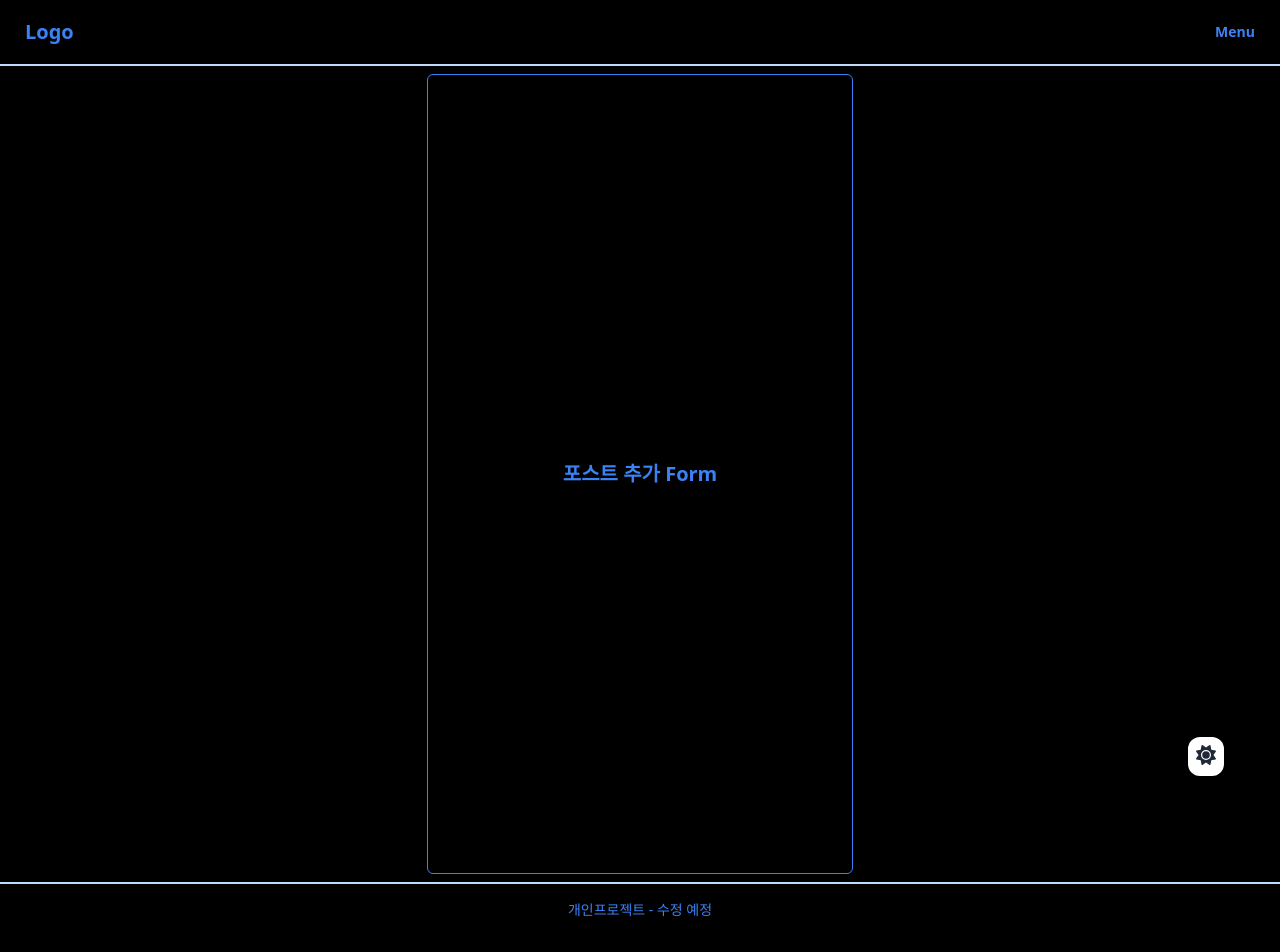
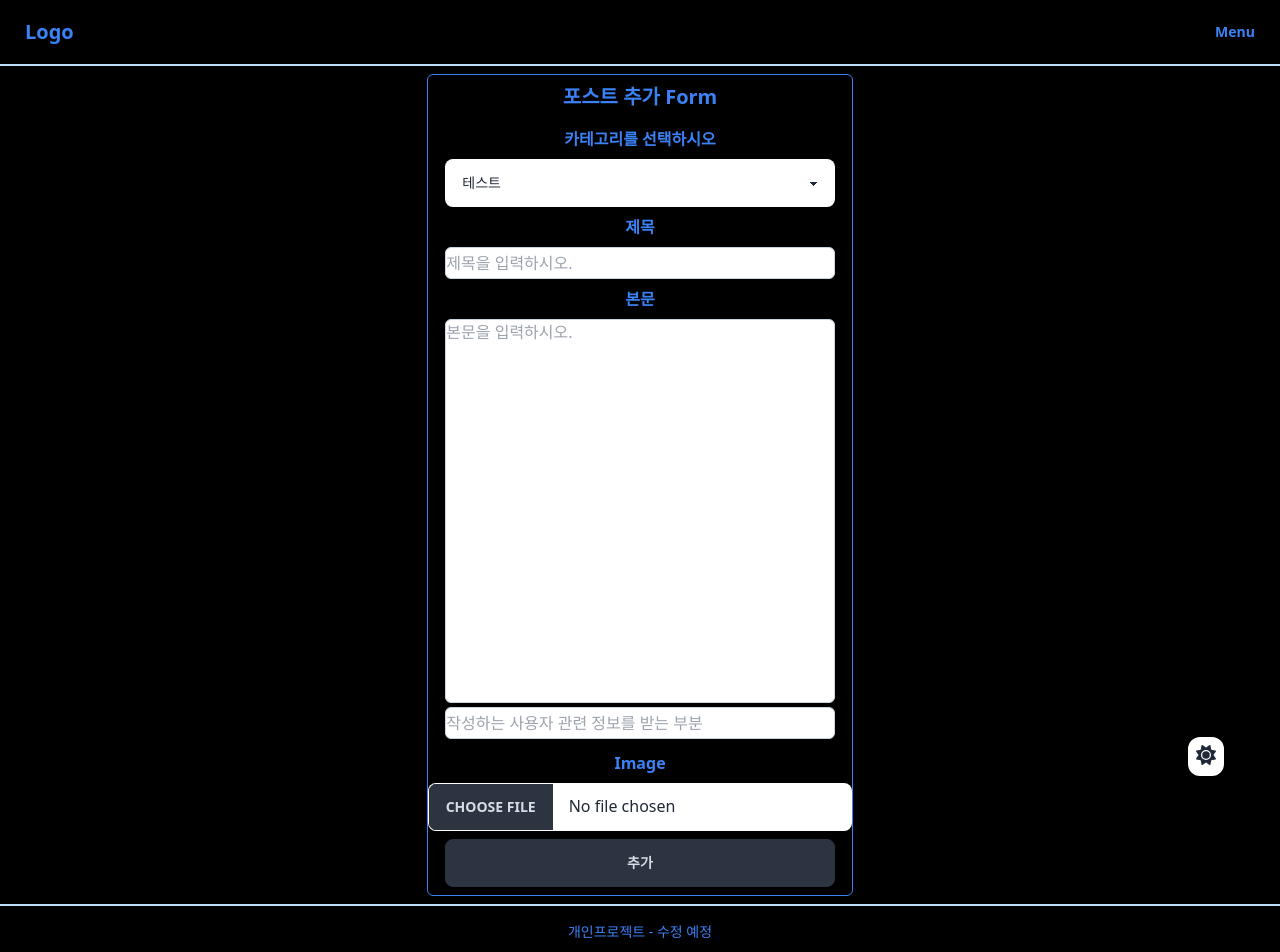
Before and after one commit to Runor0624/Hatsori-FE, a Next.js app: page /post/add in a window 1280 px wide. Shown: the top 952 px of the page. Built offline with nearby package versions, Linux system fonts and the light colour scheme.

Commit message:
[Add] 각 컴포넌트 UI 초안 추가

```diff
--- a/components/Auth/Login.tsx
+++ b/components/Auth/Login.tsx
@@ -6,6 +6,13 @@ export default function LoginForm () {
 				<h1 className="py-2 text-xl font-bold text-blue-500 dark:text-slate-500">로그인 Form</h1>
 				<p className="py-2 font-bold text-blue-500 dark:text-slate-500">투입 항목 : ID, PW</p>
 				{/* React-Hook-Form으로 데이터 입력이 안될 경우 에러 텍스트 출력 */}
+				<label className="font-bold p-2 text-blue-500 dark:text-slate-500">ID</label>
+				<input className="w-11/12 h-8 border border-slate-300 rounded-md" placeholder="가입한 ID를 입력하시오." />
+
+				<label className="font-bold p-2 text-blue-500 dark:text-slate-500">Password</label>
+				<input className="w-11/12 h-8 border border-slate-300 rounded-md" type="password" placeholder="가입한 Password를 입력하시오." />
+
+				<button className="btn btn-neutral cursor-pointer m-2 w-11/12" type="submit">로그인</button>
 			</form>
 		</>
 	)
--- a/components/Auth/MyPage.tsx
+++ b/components/Auth/MyPage.tsx
@@ -2,8 +2,12 @@
 export default function Mypage () {
 	return (
 		<>
-			<div className="m-auto flex flex-col justify-center items-center border border-blue-500 rounded-md min-h-screen w-2/3 lg:w-1/3">
-				<h1>Test</h1>
+			<div className="m-auto flex flex-col justify-center items-center border border-blue-500 rounded-md w-2/3 lg:w-1/3">
+				<label className="font-bold p-2 text-blue-500 dark:text-slate-500">ID</label>
+				<input className="w-11/12 h-8 border border-slate-300 rounded-md" placeholder="ID." />
+
+				<label className="font-bold p-2 text-blue-500 dark:text-slate-500">Nickname</label>
+				<input className="w-11/12 h-8 border border-slate-300 rounded-md m-1" placeholder="NickName." />
 			</div>
 		</>
 	)
--- a/components/Auth/SignUp.tsx
+++ b/components/Auth/SignUp.tsx
@@ -6,6 +6,19 @@ export default function SignUpForm () {
 				<h1 className="py-2 text-xl font-bold text-blue-500 dark:text-slate-500">회원가입 Form</h1>
 				<p className="py-2 font-bold text-blue-500 dark:text-slate-500">투입 항목 : ID, PW, 닉네임, 사용자 프로필 이미지 (이 부분은 선택 사항)</p>
 				{/* React-Hook-Form으로 데이터 입력이 안될 경우 에러 텍스트 출력 */}
+				<label className="font-bold p-2 text-blue-500 dark:text-slate-500">ID</label>
+				<input className="w-11/12 h-8 border border-slate-300 rounded-md" placeholder="사용할 ID를 입력하시오." />
+
+				<label className="font-bold p-2 text-blue-500 dark:text-slate-500">Password</label>
+				<input className="w-11/12 h-8 border border-slate-300 rounded-md" type="password" placeholder="사용할 Password를 입력하시오." />
+
+				<label className="font-bold p-2 text-blue-500 dark:text-slate-500">Nickname</label>
+				<input className="w-11/12 h-8 border border-slate-300 rounded-md" placeholder="사용할 NickName를 입력하시오." />
+
+				<label className="font-bold p-2 text-blue-500 dark:text-slate-500">Profile Image</label>
+				<input type="file" className="file-input w-full max-w-md" />
+
+				<button className="btn btn-neutral cursor-pointer m-2 w-11/12" type="submit">회원가입</button>
 			</form>
 		</>
 	)
--- a/components/Notice/AddForm.tsx
+++ b/components/Notice/AddForm.tsx
@@ -4,8 +4,23 @@ export default function AddForm() {
 	return (
 		<>
 			<form className="m-auto flex flex-col justify-center items-center border border-blue-500 rounded-md min-h-screen w-2/3 lg:w-1/3">
-				<h1 className="py-2 text-xl font-bold text-blue-500 dark:text-slate-500">공지사항 추가 Form</h1>
 				{/* 들어갈 내용 - 제목, 설명, 카테고리? */}
+				<label className="font-bold p-2 text-blue-500 dark:text-slate-500">카테고리를 선택하시오</label>
+				<select className="select w-11/12 max-w-md">
+				<option disabled selected>테스트</option>
+				<option>테스트</option>
+				<option>테스트2</option>
+				<option>테스트3</option>
+				</select>
+
+				<label className="font-bold p-2 text-blue-500 dark:text-slate-500">제목</label>
+				<input className="w-11/12 h-8 border border-slate-300 rounded-md" placeholder="공지사항의 제목을 입력하시오." />
+
+				<label className="font-bold p-2 text-blue-500 dark:text-slate-500">본문</label>
+				<textarea className="w-11/12 h-96 border border-slate-300 rounded-md resize-none" placeholder="공지사항의 본문을 입력하시오." />
+
+				<input className="w-11/12 h-8 border border-slate-300 rounded-md my-1"  placeholder="작성하는 사용자 관련 정보를 받는 부분" />
+				<button className="btn btn-neutral cursor-pointer m-2 w-11/12" type="submit">공지사항 추가</button>
 			</form>
 		</>
 	)
--- a/components/Post/AddForm.tsx
+++ b/components/Post/AddForm.tsx
@@ -6,6 +6,25 @@ export default function AddForm() {
 			<form className="m-auto flex flex-col justify-center items-center border border-blue-500 rounded-md min-h-screen w-2/3 lg:w-1/3">
 				<h1 className="py-2 text-xl font-bold text-blue-500 dark:text-slate-500">포스트 추가 Form</h1>
 				{/* 들어갈 내용 - 제목, 본문, 카테고리?, 이미지 2장 (선택) */}
+				<label className="font-bold p-2 text-blue-500 dark:text-slate-500">카테고리를 선택하시오</label>
+				<select className="select w-11/12 max-w-md">
+				<option disabled selected>테스트</option>
+				<option>테스트</option>
+				<option>테스트2</option>
+				<option>테스트3</option>
+				</select>
+
+				<label className="font-bold p-2 text-blue-500 dark:text-slate-500">제목</label>
+				<input className="w-11/12 h-8 border border-slate-300 rounded-md" placeholder="제목을 입력하시오." />
+
+				<label className="font-bold p-2 text-blue-500 dark:text-slate-500">본문</label>
+				<textarea className="w-11/12 h-96 border border-slate-300 rounded-md resize-none" placeholder="본문을 입력하시오." />
+
+				<input className="w-11/12 h-8 border border-slate-300 rounded-md my-1"  placeholder="작성하는 사용자 관련 정보를 받는 부분" />
+
+				<label className="font-bold p-2 text-blue-500 dark:text-slate-500">Image</label>
+				<input type="file" className="file-input w-full max-w-md" />
+				<button className="btn btn-neutral cursor-pointer m-2 w-11/12" type="submit">추가</button>
 			</form>
 		</>
 	)
```
